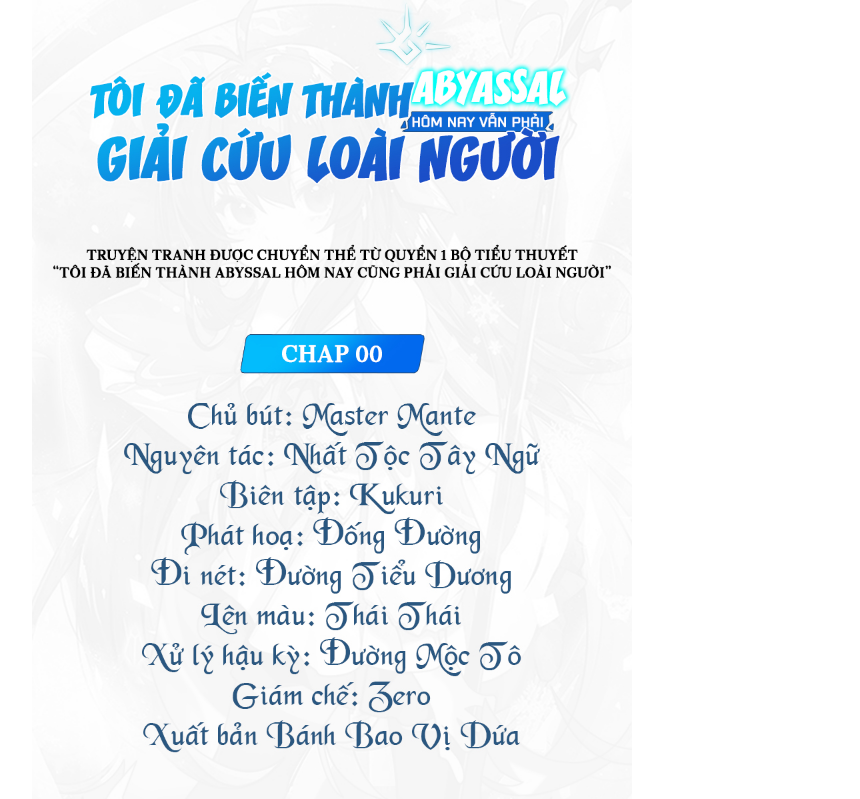
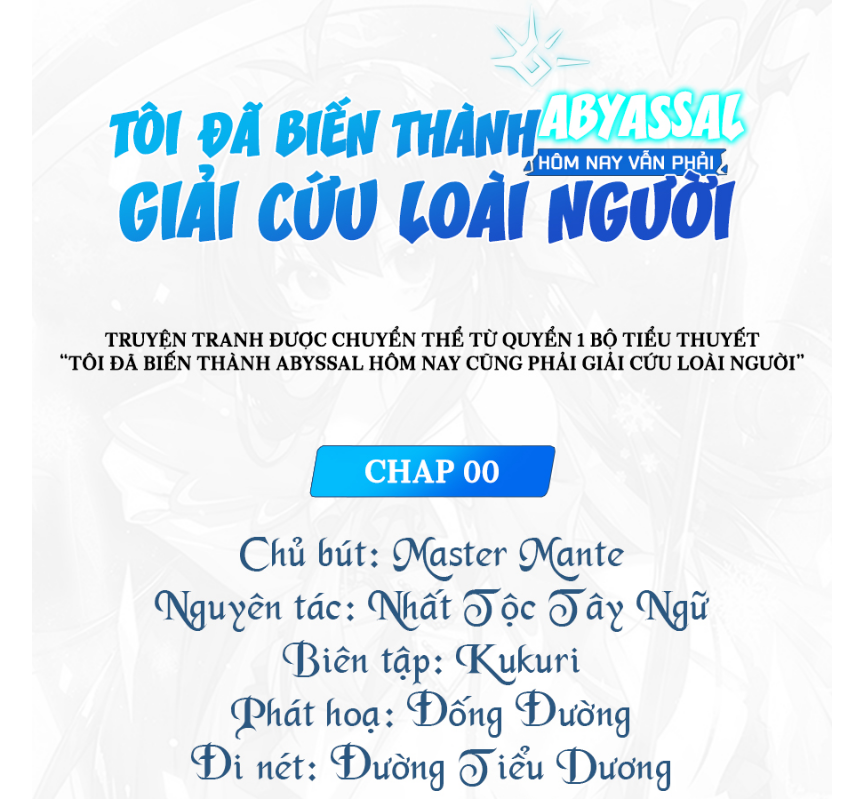
Before and after one commit to TranHoangTu1199/test, a plain HTML site: page chap0/chap0.html in a window 1280 px wide. Shown: the top 799 px of the page, without its empty margins (308-1168 px from the left). Drawn offline with Linux system fonts and the light colour scheme.

Commit message:
Update chap0.html

```diff
--- a/chap0/chap0.html
+++ b/chap0/chap0.html
@@ -42,8 +42,8 @@
                     const newImg = document.createElement("img");
                     const imgName = "000" + String(i) + ".jpg";
 
-                    if (maxWidth > 600) {
-                        newImg.setAttribute('style', "width: 600px; padding-left: " + (maxWidth - 600) / 2 + "px;");
+                    if (maxWidth > 800) {
+                        newImg.setAttribute('style', "width: 800px; padding-left: " + (maxWidth - 600) / 2 + "px;");
                     } else {
                         newImg.setAttribute('style', "width: 100%;");
                     }
```
